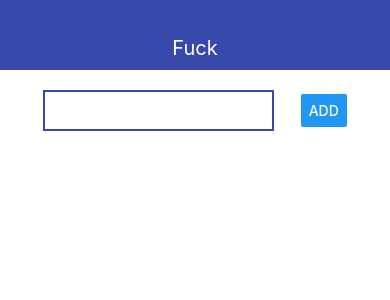
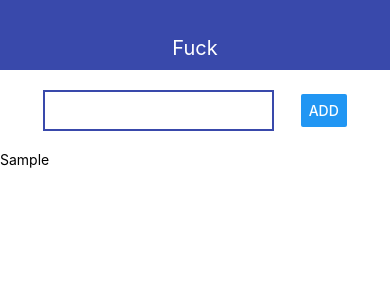
Before and after one commit to Tsyriulnikov/reactnative_demo, a React Native app: screen / in a window 390 px wide. Both pictures are taken after typing "Sample" into the empty fields and a click on the button "ADD". Shown: the top 300 px of the page. Built offline with nearby package versions, Linux system fonts and the light colour scheme.

Commit message:
v.27.06.22.2

```diff
--- a/App.tsx
+++ b/App.tsx
@@ -26,8 +26,6 @@ export default function App() {
     }
 
 
-
-
     return (
         <View>
             <Navbar title={'Fuck'}/>
@@ -35,7 +33,7 @@ export default function App() {
                 <AddTodo addTodoHandler={addTodoHandler}/>
             </View>
 
-
+            {todos.map(el=><Text key={el.id}>{el.title} </Text>)}
 
         </View>
     );
```
